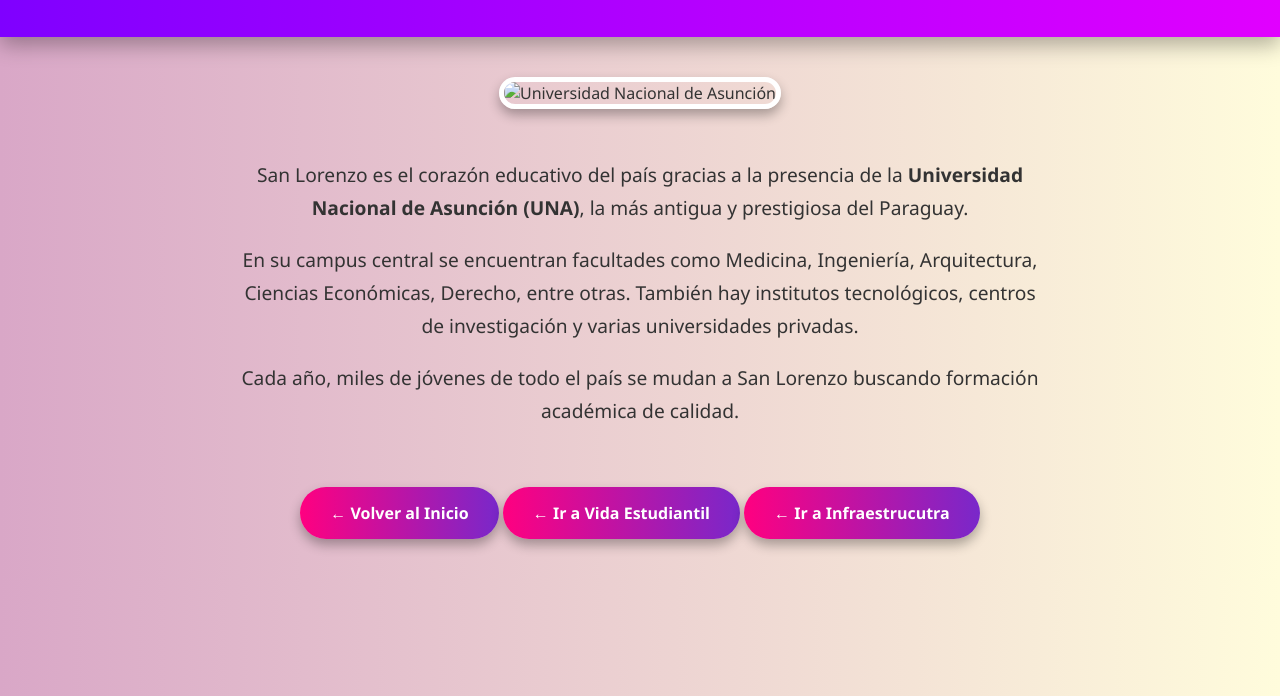
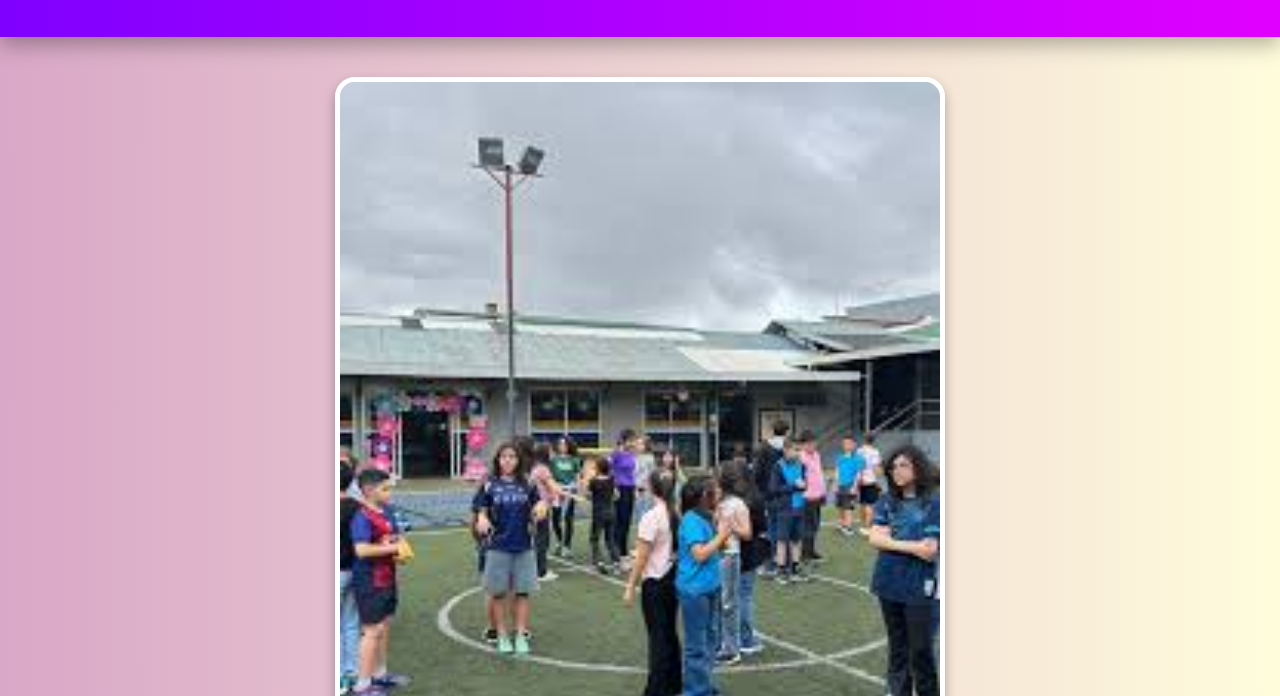
Before and after one commit to brizuelayordi-collab/San-Lorenzo-Universidades, a plain HTML site: page educación.html in a window 1280 px wide. Shown: the part 104-800 px from the top of the page. Drawn offline with Linux system fonts and the light colour scheme.

Commit message:
Update educación.html

```diff
--- a/educación.html
+++ b/educación.html
@@ -69,7 +69,7 @@
   </header>
 
   <main>
-    <img src="universidad.jpg" alt="Universidad Nacional de Asunción">
+    <img src="edu.jpg" alt="Universidad Nacional de Asunción">
     <p>
       San Lorenzo es el corazón educativo del país gracias a la presencia de la <strong>Universidad Nacional de Asunción (UNA)</strong>, la más antigua y prestigiosa del Paraguay.
     </p>
```
